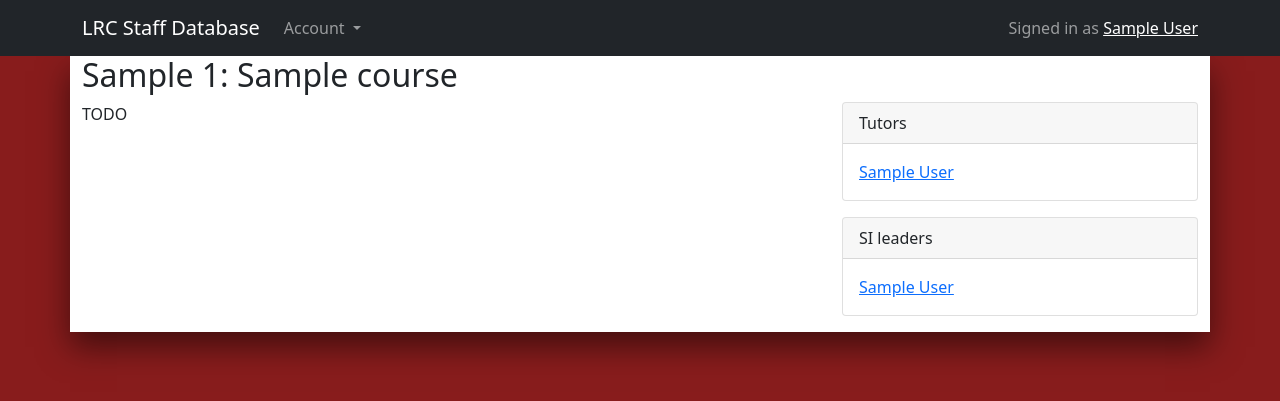
After one commit to manantalwar/database, a Django app: page /courses/1 in a window 1280 px wide. The commit adds this page. Shown: the top 401 px of the page. Run offline with Django 3.2, Linux system fonts and the light colour scheme; a user stored in the database is signed in; tables that the repository leaves empty hold one stand-in row (values such as "Sample post"); some libraries are stand-ins or nearby versions.

Commit message:
Add course pages, shit change pages + alerts, tweak database bootstrapping script

```diff
--- a/lrc_database/lrc_database/settings.py
+++ b/lrc_database/lrc_database/settings.py
@@ -66,6 +66,7 @@ TEMPLATES = [
                 "django.template.context_processors.request",
                 "django.contrib.auth.context_processors.auth",
                 "django.contrib.messages.context_processors.messages",
+                "main.context_processors.alert_counts",
             ],
         },
     },
--- /dev/null
+++ b/lrc_database/main/context_processors.py
@@ -0,0 +1,24 @@
+from typing import Dict
+
+from django.http.request import HttpRequest
+
+from .models import ShiftChangeRequest
+
+
+def alert_counts(request: HttpRequest) -> Dict[str, int]:
+    """
+    Makes counts for various alert types available to all templates as variables, so that we can show alert counts in
+    the navbar.
+    """
+
+    if not request.user.is_authenticated:
+        return {}
+    if not request.user.groups.filter(name__in=("Office staff", "Supervisors")).exists():
+        return {}
+    si_count = ShiftChangeRequest.objects.filter(target__kind="SI").count()
+    tutoring_count = ShiftChangeRequest.objects.filter(target__kind="Tutoring").count()
+    return {
+        "pending_si_change_count": si_count,
+        "pending_tutoring_change_count": tutoring_count,
+        "total_alert_count": si_count + tutoring_count,
+    }
--- a/lrc_database/main/models.py
+++ b/lrc_database/main/models.py
@@ -50,6 +50,9 @@ class Shift(models.Model):
     location = models.CharField(
         max_length=32,
         help_text="The location where the shift will be occur, e.g. GSMN 64.",
+    )
+    kind = models.CharField(
+        max_length=8, choices=(("SI", "SI"), ("Tutoring", "Tutoring")), help_text="The kind of shift this is."
     )
 
     def __str__(self):
--- a/lrc_database/main/templates/base.html
+++ b/lrc_database/main/templates/base.html
@@ -22,8 +22,8 @@
         {% endblock %}
     </head>
     <body>
+        {% include "includes/navbar.html" %}
         <div class="container" id="main-container">
-            {% include "includes/navbar.html" %}
             {% block content %}
                 <p>This is a template. You shouldn't be seeing this!</p>
             {% endblock %}
--- /dev/null
+++ b/lrc_database/main/templates/courses/view_course.html
@@ -0,0 +1,34 @@
+{% extends "base.html" %}
+
+{% block content %}
+    <div class="row">
+        <h2>{{ course }}</h2>
+    </div>
+    <div class="row">
+        <div class="col-md-8">
+            TODO
+        </div>
+        <div class="col-md-4">
+            <div class="card mb-3">
+                <div class="card-header">Tutors</div>
+                <div class="card-body">
+                    {% for tutor in tutors %}
+                        <p class="card-text"><a href="{% url 'user_profile' tutor.id %}">{{ tutor }}</a></p>
+                    {% empty %}
+                        <p class="card-text">None.</p>
+                    {% endfor %}
+                </div>
+            </div>
+            <div class="card mb-3">
+                <div class="card-header">SI leaders</div>
+                <div class="card-body">
+                    {% for si in sis %}
+                        <p class="card-text"><a href="{% url 'user_profile' si.id %}">{{ si }}</a></p>
+                    {% empty %}
+                        <p class="card-text">None.</p>
+                    {% endfor %}
+                </div>
+            </div>
+        </div>
+    </div>
+{% endblock %}
--- a/lrc_database/main/templates/includes/navbar.html
+++ b/lrc_database/main/templates/includes/navbar.html
@@ -1,7 +1,7 @@
 {% load groups %}
 
-<nav class="navbar navbar-expand-lg navbar-light bg-light">
-    <div class="container-fluid">
+<nav class="navbar navbar-expand-lg navbar-dark bg-dark">
+    <div class="container">
         <a class="navbar-brand" href="{% url 'index' %}">LRC Staff Database</a>
         <button class="navbar-toggler" type="button" data-bs-toggle="collapse" data-bs-target="#navbar-content"
             aria-controls="navbarSupportedContent" aria-expanded="false" aria-label="Toggle navigation">
@@ -13,6 +13,18 @@
                     <li class="nav-item dropdown">
                         <a class="nav-link dropdown-toggle" href="#" id="navbar-account-dropdown" role="button"
                             data-bs-toggle="dropdown" aria-expanded="false">
+                            Alerts
+                            <span class="badge bg-secondary">{{ total_alert_count }}</span>
+                        </a>
+                        <ul class="dropdown-menu" aria-labelledby="navbar-account-dropdown">
+                            <li><h6 class="dropdown-header">Pending shift change requests</h6></li>
+                            <li><a class="dropdown-item" href="{% url 'view_shift_change_requests' 'SI' %}">SI requests <span class="badge bg-secondary">{{ pending_si_change_count }}</span></a></li>
+                            <li><a class="dropdown-item" href="{% url 'view_shift_change_requests' 'Tutoring' %}">Tutoring requests <span class="badge bg-secondary">{{ pending_tutoring_change_count }}</span></a></li>
+                        </ul>
+                    </li>
+                    <li class="nav-item dropdown">
+                        <a class="nav-link dropdown-toggle" href="#" id="navbar-account-dropdown" role="button"
+                            data-bs-toggle="dropdown" aria-expanded="false">
                             Employees
                         </a>
                         <ul class="dropdown-menu" aria-labelledby="navbar-account-dropdown">
@@ -21,6 +33,15 @@
                             <li><hr class="dropdown-divider" /></li>
                             <li><a class="dropdown-item" href="{% url 'list_users' 'Office staff' %}">Office staff</a></li>
                             <li><a class="dropdown-item" href="{% url 'list_users' 'Supervisors' %}">Supervisors</a></li>
+                        </ul>
+                    </li>
+                    <li class="nav-item dropdown">
+                        <a class="nav-link dropdown-toggle" href="#" id="navbar-account-dropdown" role="button"
+                            data-bs-toggle="dropdown" aria-expanded="false">
+                            Courses
+                        </a>
+                        <ul class="dropdown-menu" aria-labelledby="navbar-account-dropdown">
+                            <li><a class="dropdown-item" href="{% url 'list_courses' %}">Course list</a></li>
                         </ul>
                     </li>
                 {% endif %}
--- /dev/null
+++ b/lrc_database/main/templates/scheduling/view_shift_change_requests.html
@@ -0,0 +1,6 @@
+{% extends "base.html" %}
+
+{% block content %}
+    <h2>{{ kind }} change requests</h2>
+    {% include "includes/shift_change_request_table.html" %}
+{% endblock %}
--- a/lrc_database/main/templates/users/list_users.html
+++ b/lrc_database/main/templates/users/list_users.html
@@ -1,7 +1,7 @@
 {% extends "base.html" %}
 
 {% block content %}
-    <h1>{{ group }}</h1>
+    <h2>{{ group }}</h2>
     <table class="table table-striped table-hover">
         <thead>
             <tr>
--- a/lrc_database/main/urls.py
+++ b/lrc_database/main/urls.py
@@ -5,6 +5,13 @@ from . import views
 urlpatterns = [
     path("", views.index, name="index"),
     path("accounts/", include("django.contrib.auth.urls")),
+    path("courses/", views.list_courses, name="list_courses"),
+    path("courses/<int:course_id>", views.view_course, name="view_course"),
+    path(
+        "scheduling/shift_change_requests/<str:kind>",
+        views.view_shift_change_requests,
+        name="view_shift_change_requests",
+    ),
     path("shifts/<int:shift_id>", views.view_shift, name="view_shift"),
     path("shifts/<int:shift_id>/request_change", views.new_shift_change_request, name="new_shift_change_request"),
     path("users/<int:user_id>", views.user_profile, name="user_profile"),
--- a/lrc_database/main/views.py
+++ b/lrc_database/main/views.py
@@ -10,7 +10,7 @@ from django.shortcuts import get_list_or_404, get_object_or_404, render
 from django.urls import reverse
 
 from .forms import EditProfileForm, NewChangeRequestForm
-from .models import Shift, ShiftChangeRequest
+from .models import Course, Shift, ShiftChangeRequest
 
 User = get_user_model()
 log = logging.getLogger()
@@ -123,3 +123,23 @@ def new_shift_change_request(request, shift_id):
             }
         )
         return render(request, "shifts/new_shift_change_request.html", {"shift_id": shift_id, "form": form})
+
+
+@login_required
+def list_courses(request):
+    courses = Course.objects.order_by("department", "number")
+    return render(request, "courses/list_courses.html", {"courses": courses})
+
+
+@login_required
+def view_course(request, course_id):
+    course = get_object_or_404(Course, id=course_id)
+    tutors = User.objects.filter(courses_tutored__in=(course,))
+    sis = User.objects.filter(si_course=course)
+    return render(request, "courses/view_course.html", {"course": course, "tutors": tutors, "sis": sis})
+
+
+@restrict_to_groups("Office staff", "Supervisors")
+def view_shift_change_requests(request, kind):
+    requests = get_list_or_404(ShiftChangeRequest, target__kind=kind, approved=False)
+    return render(request, "scheduling/view_shift_change_requests.html", {"change_requests": requests, "kind": kind})
```
Also changed, not shown: lrc_database/main/management/commands/bootstrapdatabase.py (+15 -6 lines), lrc_database/main/templates/courses/list_courses.html (added, +29 -0 lines), lrc_database/main/templates/includes/shift_change_request_table.html (+8 -2 lines), lrc_database/main/templates/index.html (+6 -4 lines), lrc_database/main/templates/users/user_profile.html (+21 -4 lines), 1 other file.
